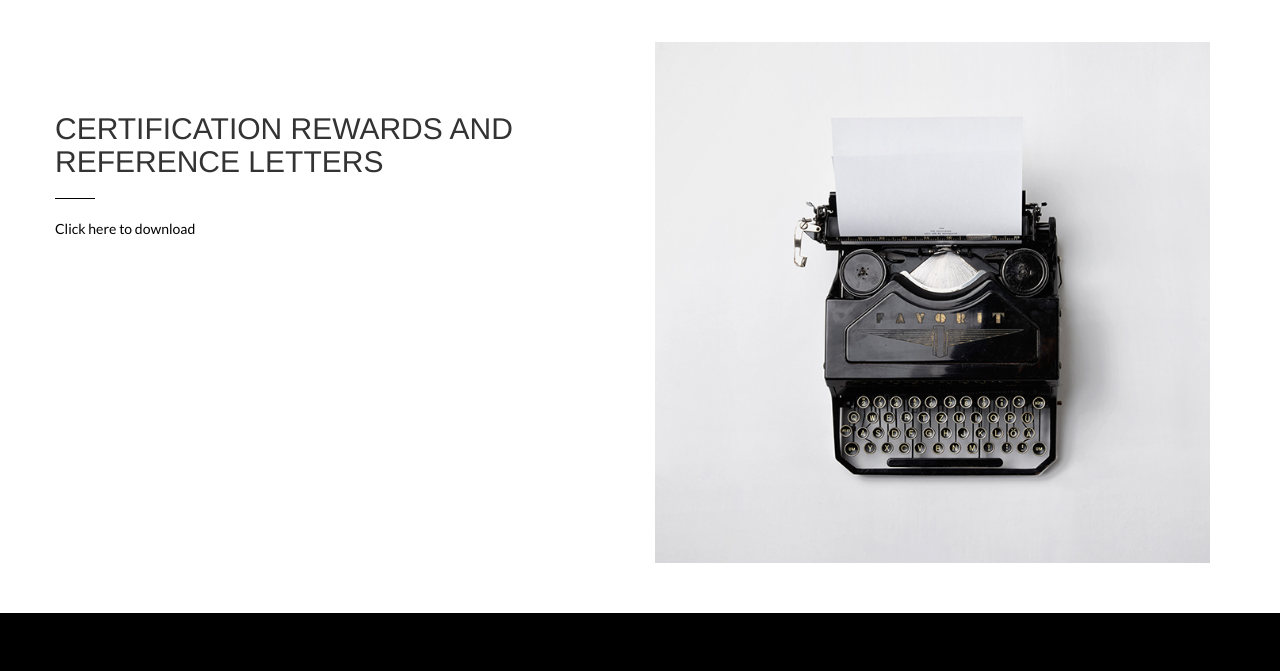
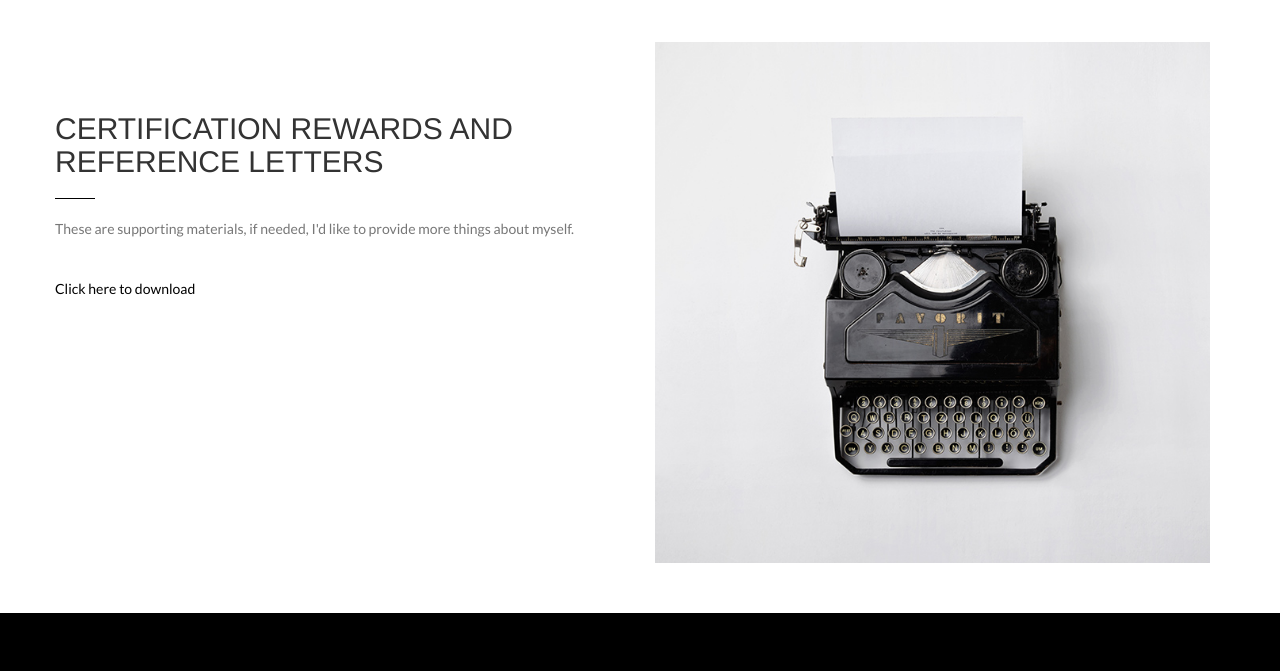
Before and after one commit to WeizheHu/HUweizhe.github.io, a plain HTML site: page index.html in a window 1280 px wide. Shown: the part 2664-3335 px from the top of the page. Drawn offline with nearby package versions, Linux system fonts and the light colour scheme.

Commit message:
Update index.html

```diff
--- a/index.html
+++ b/index.html
@@ -137,7 +137,7 @@
                     <div class="divider divider-sm"></div>
                 </div>
 
-
+		<p>These are supporting materials, if needed, I'd like to provide more things about myself.</p>
                 <p><a href="/HUweizhe.github.io/DownLoad/certification.zip">Click here to download</a></p>
             </div>
             <div class="col-md-6">
```
